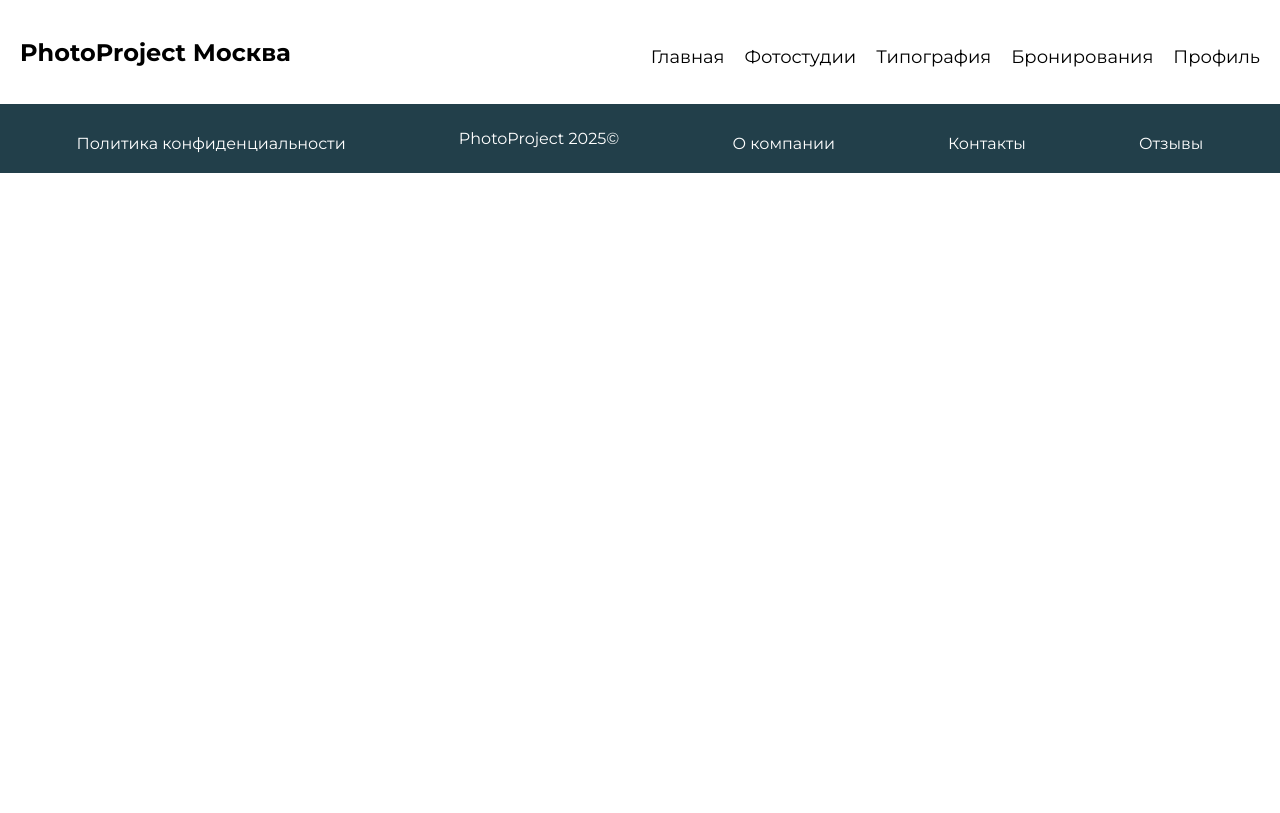
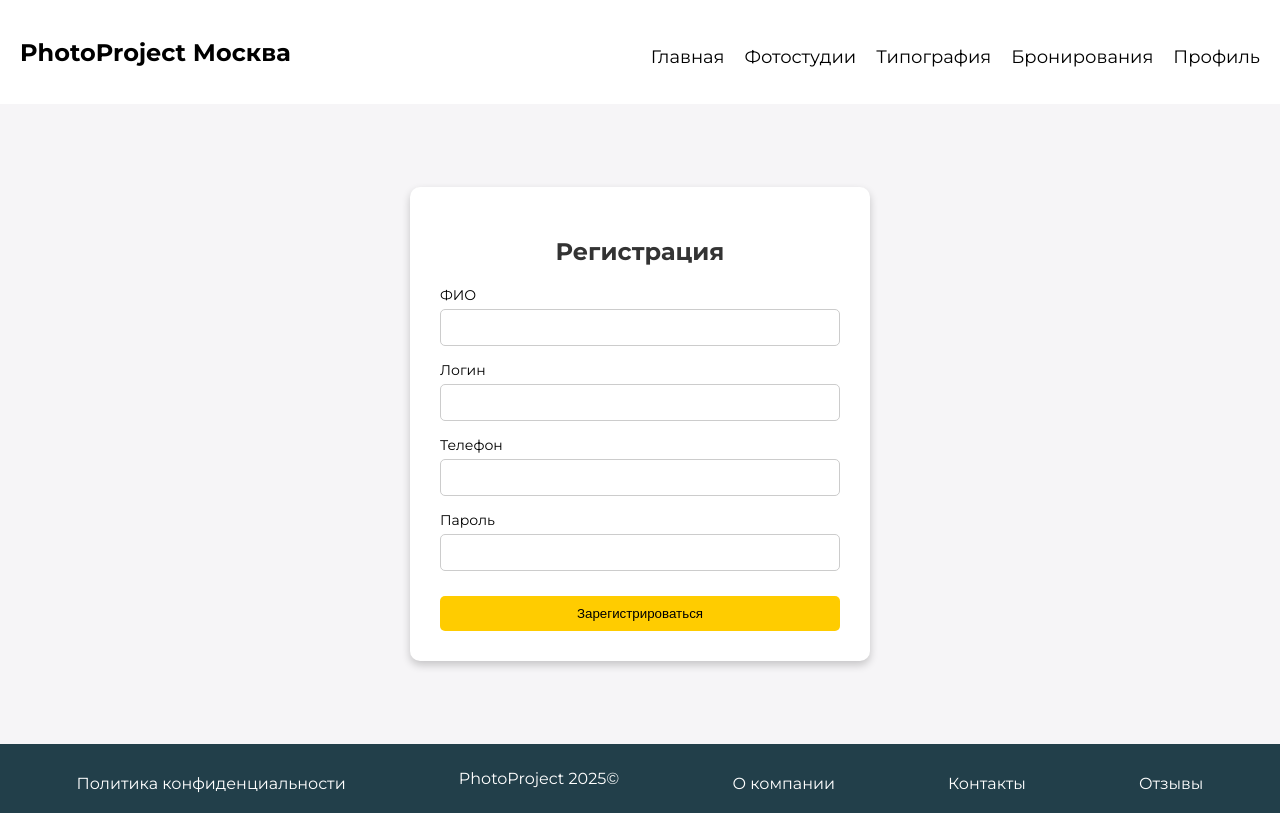
Before and after one commit to MaximkaProMax/graduation, a React (Create React App) app in the folder photoproject/: page /registration in a window 1280 px wide. Built offline with nearby package versions, Linux system fonts and the light colour scheme; the HTML template or start-up script is replaced by a standard one.

Commit message:
Add registration

```diff
--- a/photoproject/src/App.js
+++ b/photoproject/src/App.js
@@ -6,6 +6,7 @@ import Printing from './components/Printing';
 import Booking from './components/Booking';
 import Home from './components/Home';
 import Login from './components/Login'; // Импортируем компонент Login
+import Registration from './components/Registration'; // Импортируем компонент Registration
 import Footer from './components/Footer'; // Импортируем компонент Footer
 import './App.css';
 
@@ -21,6 +22,7 @@ function App() {
             <Route path="/booking" element={<Booking />} />
             <Route path="/" element={<Home />} /> {/* Главная страница */}
             <Route path="/login" element={<Login />} /> {/* Страница авторизации */}
+            <Route path="/registration" element={<Registration />} /> {/* Страница регистрации */}
           </Routes>
         </main>
         <Footer /> {/* Располагаем футер здесь */}
--- a/photoproject/src/components/Login.css
+++ b/photoproject/src/components/Login.css
@@ -60,3 +60,17 @@ a {
   margin-top: 10px;
   color: #ffcc00;
 }
+
+.register-button {
+  width: 100%;
+  padding: 10px;
+  background-color: #B6D1DF; /* Задаем цвет кнопки */
+  border: none;
+  border-radius: 5px;
+  cursor: pointer;
+  margin-top: 10px;
+}
+
+.register-button:hover {
+  background-color: #e7eceb; /* Цвет при наведении */
+}
--- a/photoproject/src/components/Login.js
+++ b/photoproject/src/components/Login.js
@@ -1,11 +1,13 @@
 import React, { useState } from 'react';
 import './Login.css';
+import { useNavigate } from 'react-router-dom';
 import axios from 'axios';
 
 function Login() {
   const [username, setUsername] = useState('');
   const [password, setPassword] = useState('');
   const [error, setError] = useState('');
+  const navigate = useNavigate(); // Хук для навигации
 
   const handleLogin = async (e) => {
     e.preventDefault();
@@ -16,7 +18,6 @@ function Login() {
       });
 
       if (response.data.success) {
-        // Redirect to the user's account page
         window.location.href = '/account';
       } else {
         setError(response.data.message || 'Пользователь не существует. Пожалуйста, зарегистрируйтесь.');
@@ -24,6 +25,10 @@ function Login() {
     } catch (error) {
       setError('Произошла ошибка при попытке входа. Пожалуйста, попробуйте позже.');
     }
+  };
+
+  const handleRegisterClick = () => {
+    navigate('/registration'); // Редирект на страницу регистрации
   };
 
   return (
@@ -48,9 +53,10 @@ function Login() {
             />
           </div>
           <button type="submit">Войти</button>
+          {error && <p className="error">{error}</p>}
         </form>
-        {error && <p className="error">{error}</p>}
-        <a href="/reset-password">Сброс пароля</a>
+        <button className="register-button" onClick={handleRegisterClick}>Регистрация</button> {/* Обновим кнопку */}
+        <a className="forgot-password" href="/reset-password">Сброс пароля</a>
       </div>
     </div>
   );
--- /dev/null
+++ b/photoproject/src/components/Registration.css
@@ -0,0 +1,60 @@
+/* src/components/Registration.css */
+
+.registration-wrapper {
+    display: flex;
+    justify-content: center; /* Центрирует по горизонтали */
+    align-items: center; /* Центрирует по вертикали */
+    font-family: 'Montserrat', sans-serif;
+    height: 80vh;
+    background-color: #f6f5f7; /* Цвет фона */
+    margin: 0;
+  }
+
+  .registration-container {
+    background-color: white;
+    padding: 30px;
+    border-radius: 10px;
+    box-shadow: 0 4px 8px rgba(0, 0, 0, 0.2);
+    max-width: 400px;
+    width: 100%;
+    text-align: center;
+  }
+
+  h2 {
+    margin-bottom: 20px;
+    font-weight: bold;
+    color: #333;
+  }
+
+  .input-group {
+    margin-bottom: 15px;
+    text-align: left; /* Текст выравнивается по левому краю */
+  }
+
+  .input-group label {
+    display: block;
+    margin-bottom: 5px;
+    font-size: 14px;
+  }
+
+  .input-group input {
+    width: 100%;
+    padding: 10px;
+    border: 1px solid #ccc;
+    border-radius: 5px;
+    box-sizing: border-box;
+  }
+
+  button {
+    width: 100%;
+    padding: 10px;
+    background-color: #ffcc00;
+    border: none;
+    border-radius: 5px;
+    cursor: pointer;
+    margin-top: 10px;
+  }
+
+  button:hover {
+    background-color: #e6b800;
+  }
--- /dev/null
+++ b/photoproject/src/components/Registration.js
@@ -0,0 +1,74 @@
+import React, { useState } from 'react';
+import axios from 'axios';
+import './Registration.css'; // Не забываем о стилях
+
+const Registration = () => {
+  const [fullName, setFullName] = useState('');
+  const [login, setLogin] = useState('');
+  const [phone, setPhone] = useState('');
+  const [password, setPassword] = useState('');
+
+  const handleRegister = async (e) => {
+    e.preventDefault();
+    const userData = { fullName, login, phone, password };
+
+    try {
+      const response = await axios.post('/api/register', userData); // Замените URL на нужный
+      console.log('Registration Successful:', response.data);
+      alert('Регистрация успешна!');
+      // Здесь вы можете направлять пользователя на страницу авторизации или куда-то еще
+    } catch (error) {
+      console.error('Registration Error:', error);
+      alert('Ошибка регистрации. Пожалуйста, попробуйте еще раз.');
+    }
+  };
+
+  return (
+    <div className="registration-wrapper">
+      <div className="registration-container">
+        <h2>Регистрация</h2>
+        <form onSubmit={handleRegister}>
+          <div className="input-group">
+            <label>ФИО</label>
+            <input
+              type="text"
+              value={fullName}
+              onChange={(e) => setFullName(e.target.value)}
+              required
+            />
+          </div>
+          <div className="input-group">
+            <label>Логин</label>
+            <input
+              type="text"
+              value={login}
+              onChange={(e) => setLogin(e.target.value)}
+              required
+            />
+          </div>
+          <div className="input-group">
+            <label>Телефон</label>
+            <input
+              type="tel"
+              value={phone}
+              onChange={(e) => setPhone(e.target.value)}
+              required
+            />
+          </div>
+          <div className="input-group">
+            <label>Пароль</label>
+            <input
+              type="password"
+              value={password}
+              onChange={(e) => setPassword(e.target.value)}
+              required
+            />
+          </div>
+          <button type="submit">Зарегистрироваться</button>
+        </form>
+      </div>
+    </div>
+  );
+};
+
+export default Registration;
```
